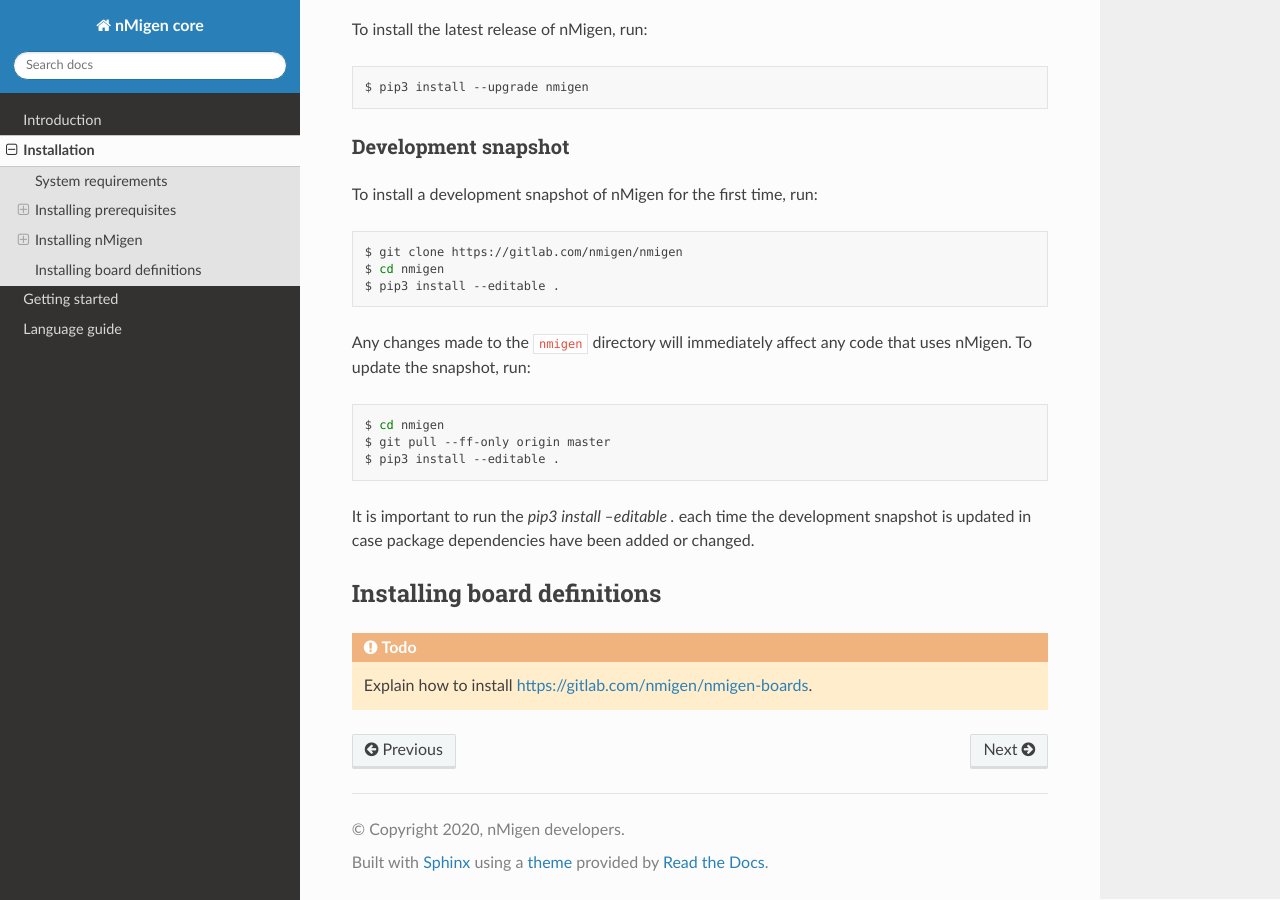
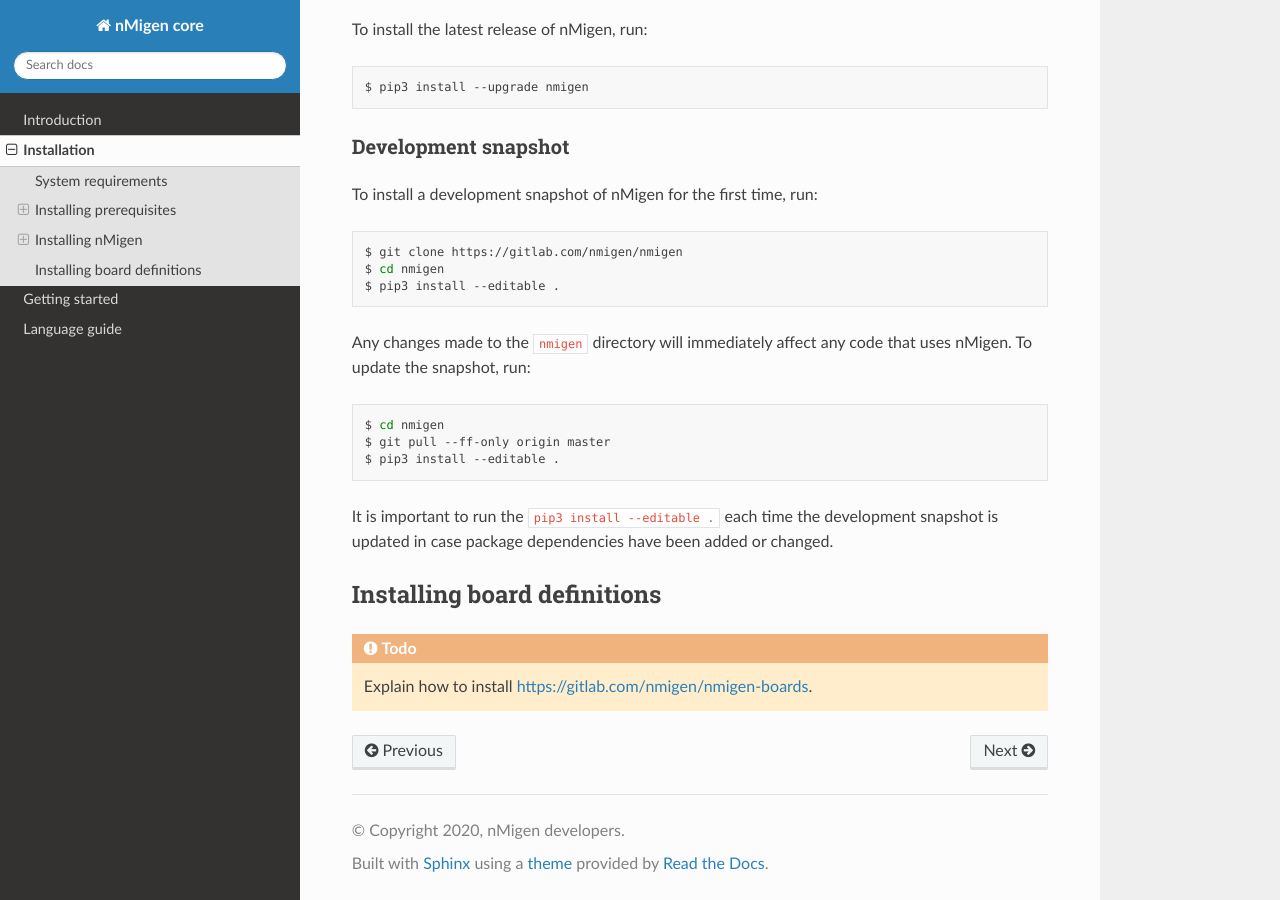
Before and after one commit to nmigen1/nmigen, a Sphinx documentation site: the page built from docs/install.rst, in a window 1280 px wide and 900 px high, scrolled down 1536 px. Built offline with Sphinx 7.4.7 and the Read the Docs theme 2.0.0, drawn with Linux system fonts in a browser that asks for light colours; the version number could not be read and is left out.

Commit message:
docs: fix syntax.

```diff
--- a/docs/install.rst
+++ b/docs/install.rst
@@ -113,7 +113,7 @@ Any changes made to the ``nmigen`` directory will immediately affect any code th
    $ git pull --ff-only origin master
    $ pip3 install --editable .
 
-It is important to run the `pip3 install --editable .` each time the development snapshot is updated in case package dependencies have been added or changed.
+It is important to run the ``pip3 install --editable .`` each time the development snapshot is updated in case package dependencies have been added or changed.
 
 
 Installing board definitions
```
